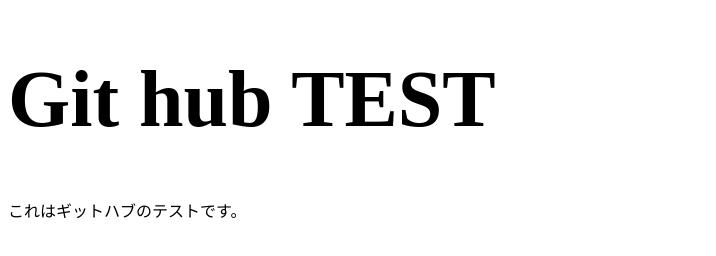
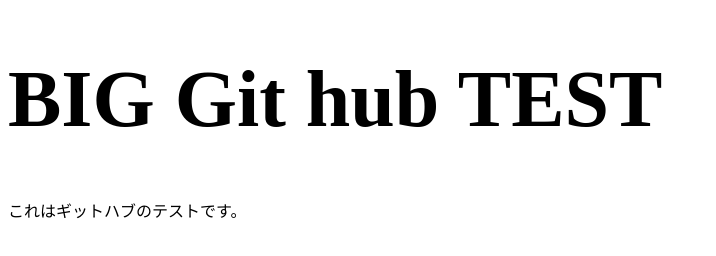
Before and after one commit to AHshino/DemoSite, a plain HTML site: page index.html in a window 1280 px wide. Shown: the whole page, without its empty margins (0-716 px from the left). Drawn offline with Linux system fonts and the light colour scheme.

Commit message:
h1のテキストを更新

```diff
--- a/index.html
+++ b/index.html
@@ -7,7 +7,7 @@
     <link rel="stylesheet" href="./assets/style/style.css">
 </head>
 <body>
-    <h1>Git hub TEST</h1>
+    <h1>BIG Git hub TEST</h1>
     <p>これはギットハブのテストです。</p>
 </body>
 </html>
```
